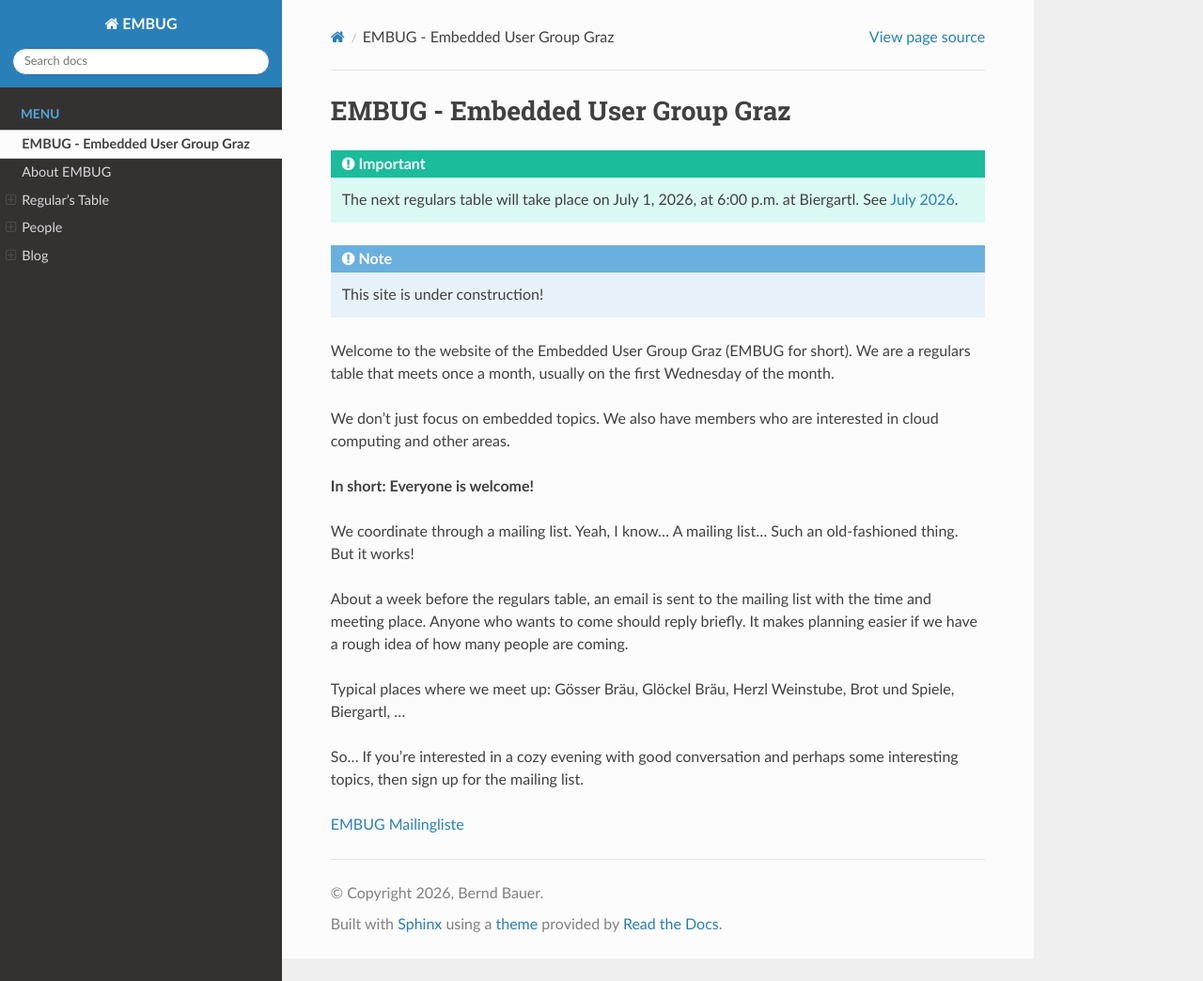
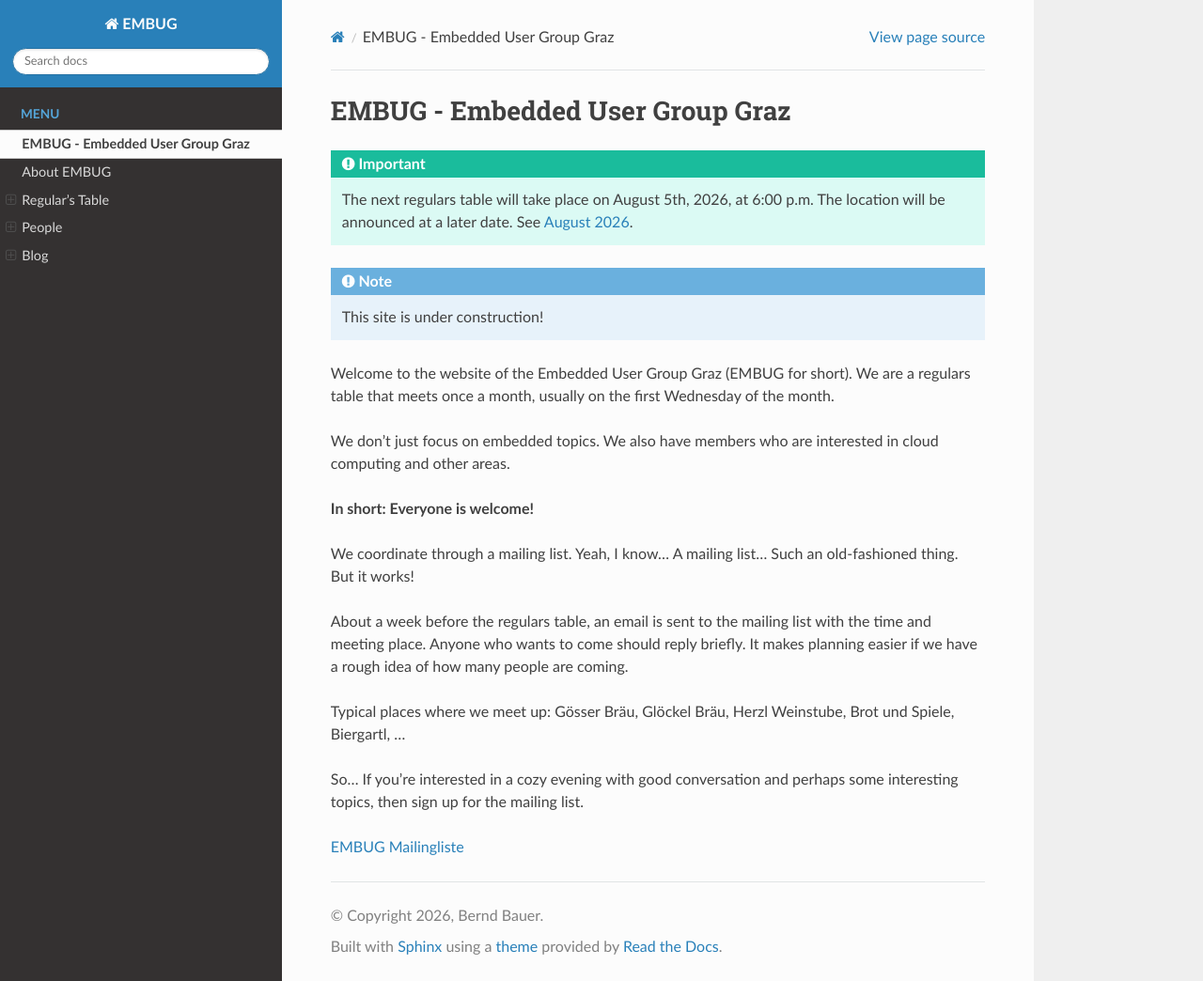
Before and after one commit to embug-org/website, a Sphinx documentation site: the page built from source/index.rst, in a window 1280 px wide and 1044 px high. Shown: the whole window at 94% size. Built offline with Sphinx 7.4.7 and the Read the Docs theme 3.1.0, drawn with Linux system fonts in a browser that asks for light colours.

Commit message:
RT August 26: Added page and updated index

```diff
--- a/source/index.rst
+++ b/source/index.rst
@@ -13,8 +13,9 @@
    /blog/index
 
 .. important::
-   The next regulars table will take place on July 1, 2026, at 6:00 p.m. at Biergartl.
-   See :doc:`July 2026 <regulars_table/2026/07_july>`.
+   The next regulars table will take place on August 5th, 2026, at 6:00 p.m.
+   The location will be announced at a later date.
+   See :doc:`August 2026 <regulars_table/2026/08_august>`.
 
 .. note::
    This site is under construction!
--- /dev/null
+++ b/source/regulars_table/2026/08_august.rst
@@ -0,0 +1,5 @@
+August 2026
+===========
+
+This regulars table will take place on August 5th, 2026, at 6:00 p.m.
+The location will be announced at a later date.
--- a/source/regulars_table/2026/index.rst
+++ b/source/regulars_table/2026/index.rst
@@ -7,3 +7,4 @@
    /regulars_table/2026/05_may
    /regulars_table/2026/06_june
    /regulars_table/2026/07_july
+   /regulars_table/2026/08_august
--- a/source/regulars_table/index.rst
+++ b/source/regulars_table/index.rst
@@ -3,5 +3,5 @@
 
 .. toctree::
 
-   Next Regulars Table </regulars_table/2026/07_july>
+   Next Regulars Table </regulars_table/2026/08_august>
    /regulars_table/2026/index
```
